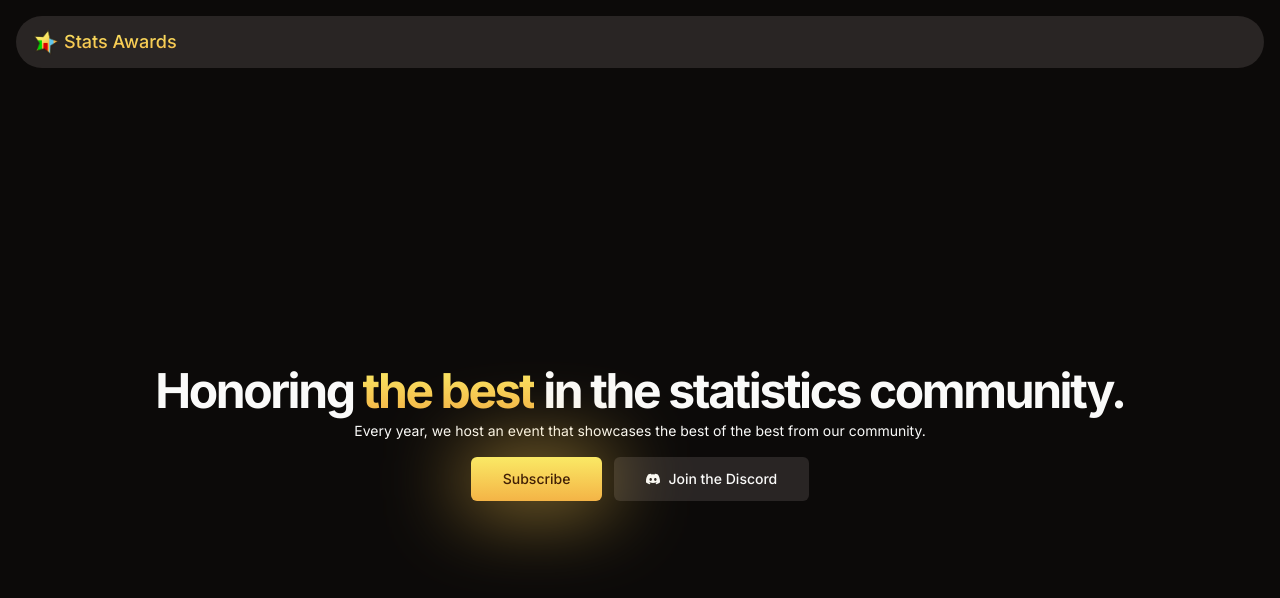
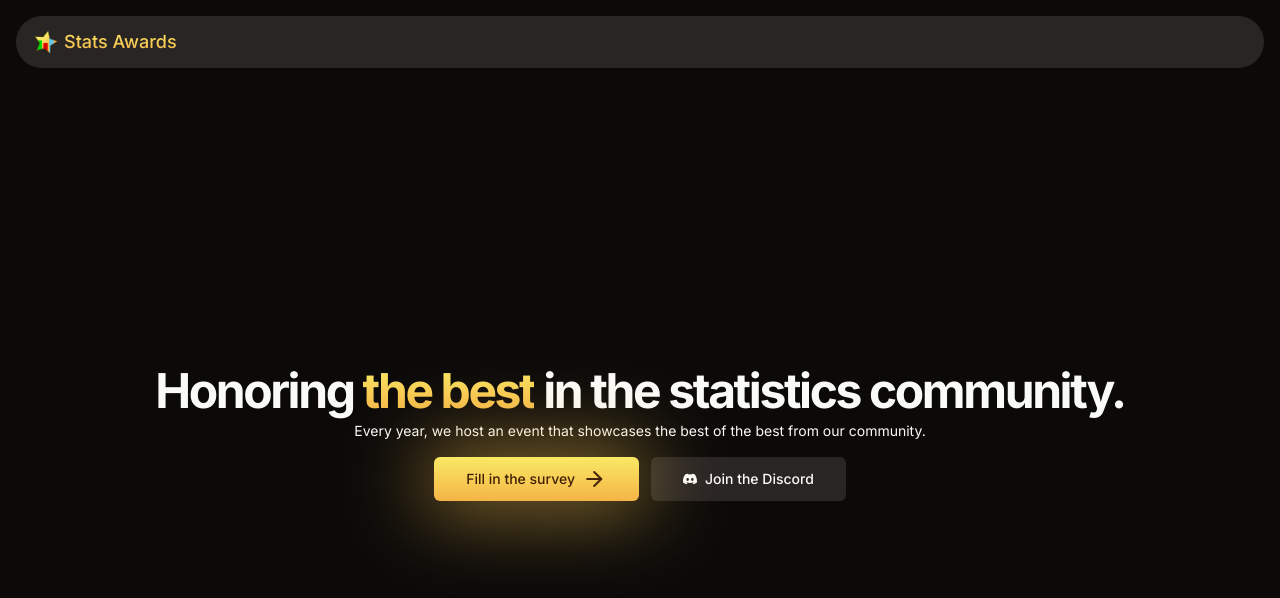
Before and after one commit to GraphifyStudios/stats-awards, a Next.js app: page / in a window 1280 px wide. Shown: the top 598 px of the page. Built offline with nearby package versions, Linux system fonts and the light colour scheme.

Commit message:
replace highlighted button with survey

```diff
--- a/src/app/page.tsx
+++ b/src/app/page.tsx
@@ -1,4 +1,5 @@
 import { buttonVariants } from "@/components/ui/button";
+import { ArrowRight } from "lucide-react";
 import { BsDiscord } from "react-icons/bs";
 
 export default function Home() {
@@ -21,15 +22,15 @@ export default function Home() {
         <div className="relative">
           <div className="absolute -inset-2 rounded-lg bg-[conic-gradient(at_top_right,_var(--tw-gradient-stops))] from-[#FAE965] to-[#F4B446] opacity-60 blur-2xl" />
           <a
-            href="https://youtube.com/@StatsAwards?sub_confirmation=1"
+            href="/survey"
             target="_blank"
             className={buttonVariants({
               variant: "brand",
               size: "lg",
-              className: "relative",
+              className: "relative flex items-center gap-2",
             })}
           >
-            Subscribe
+            Fill in the survey <ArrowRight className="animate-bounce-x" />
           </a>
         </div>
         <a
--- a/tailwind.config.ts
+++ b/tailwind.config.ts
@@ -2,11 +2,11 @@
 module.exports = {
   darkMode: ["class"],
   content: [
-    './pages/**/*.{ts,tsx}',
-    './components/**/*.{ts,tsx}',
-    './app/**/*.{ts,tsx}',
-    './src/**/*.{ts,tsx}',
-	],
+    "./pages/**/*.{ts,tsx}",
+    "./components/**/*.{ts,tsx}",
+    "./app/**/*.{ts,tsx}",
+    "./src/**/*.{ts,tsx}",
+  ],
   theme: {
     container: {
       center: true,
@@ -65,12 +65,23 @@ module.exports = {
           from: { height: "var(--radix-accordion-content-height)" },
           to: { height: 0 },
         },
+        "bounce-x": {
+          "0%, 100%": {
+            transform: "translateX(-25%)",
+            animationTimingFunction: "cubic-bezier(0.8, 0, 1, 1)",
+          },
+          "50%": {
+            transform: "translateX(0)",
+            animationTimingFunction: "cubic-bezier(0, 0, 0.2, 1)",
+          },
+        },
       },
       animation: {
         "accordion-down": "accordion-down 0.2s ease-out",
         "accordion-up": "accordion-up 0.2s ease-out",
+        "bounce-x": "bounce-x 1s infinite",
       },
     },
   },
   plugins: [require("tailwindcss-animate")],
-}
+};
```
